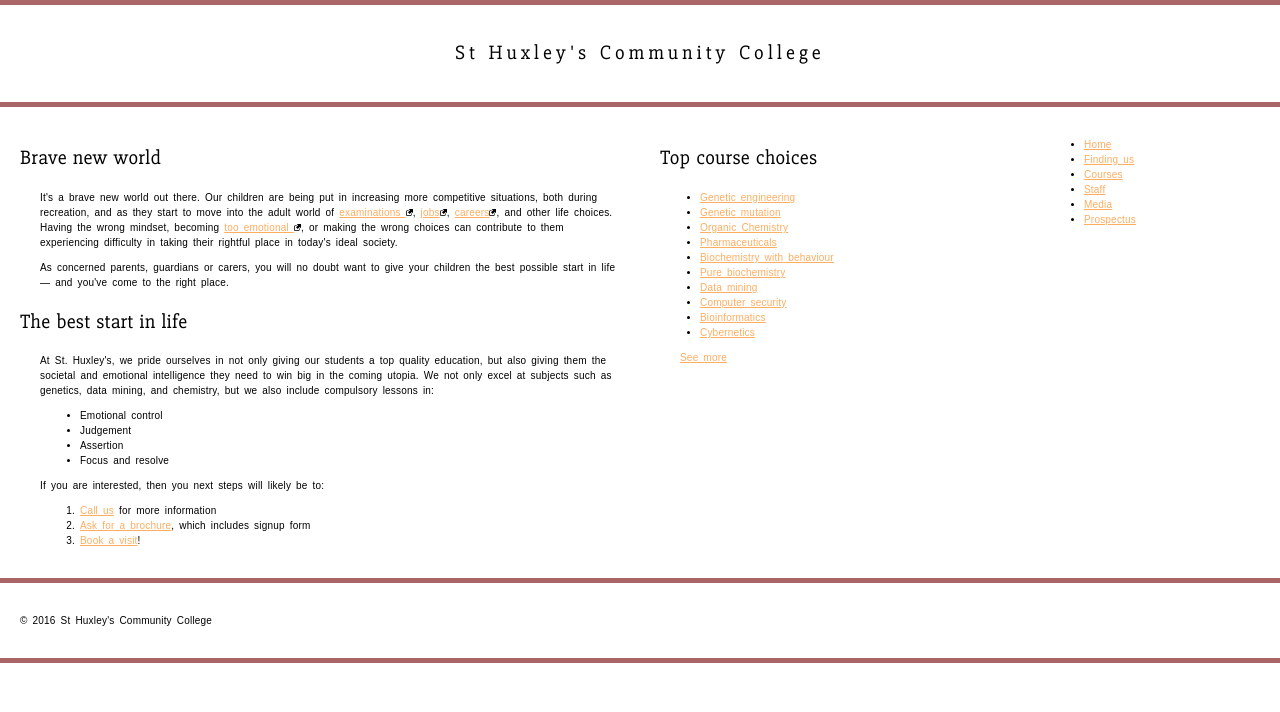
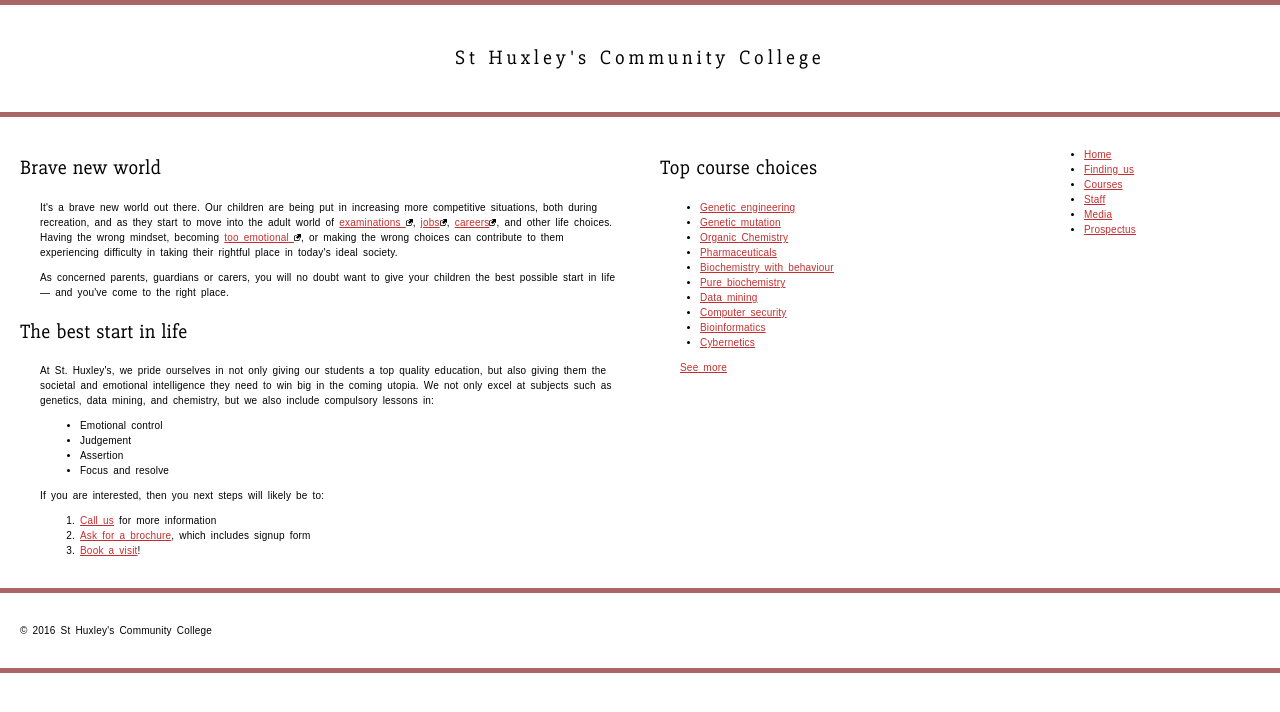
Before and after one commit to DhruvPokhriyal/Community-school-homepage, a plain HTML site: page index.html in a window 1280 px wide. Drawn offline with Linux system fonts and the light colour scheme; a web font is replaced by a local one.

Commit message:
Change the color for links and change line height for headings

```diff
--- a/style.css
+++ b/style.css
@@ -75,6 +75,7 @@ header {
     display: flex;
     justify-content: center;
     letter-spacing: 4px;
+    line-height: 2;
 }
 
 h2 ~ p {
@@ -95,7 +96,7 @@ a:hover {
 }
 
 a {
-    color: #ffad60;
+    color: #c62e2e;
 }
 
 a:visited {
```
